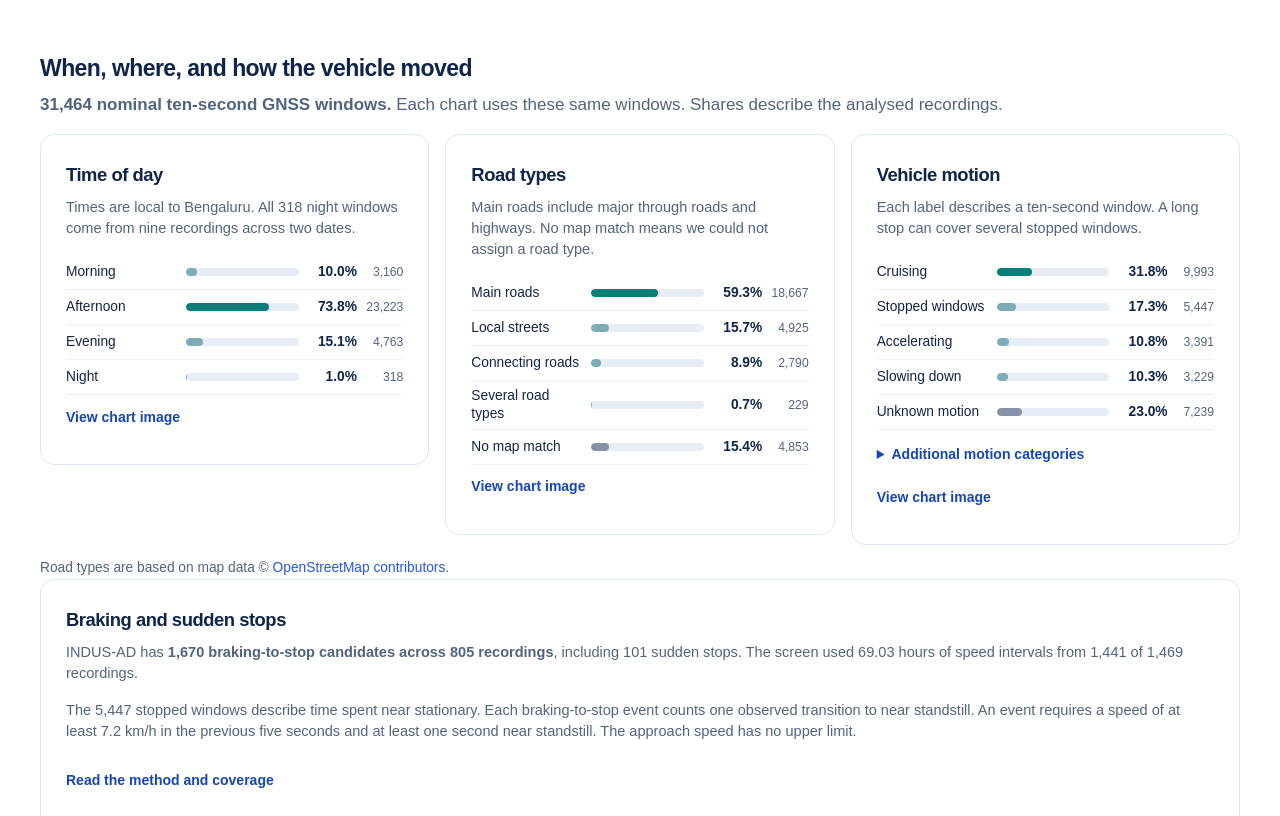
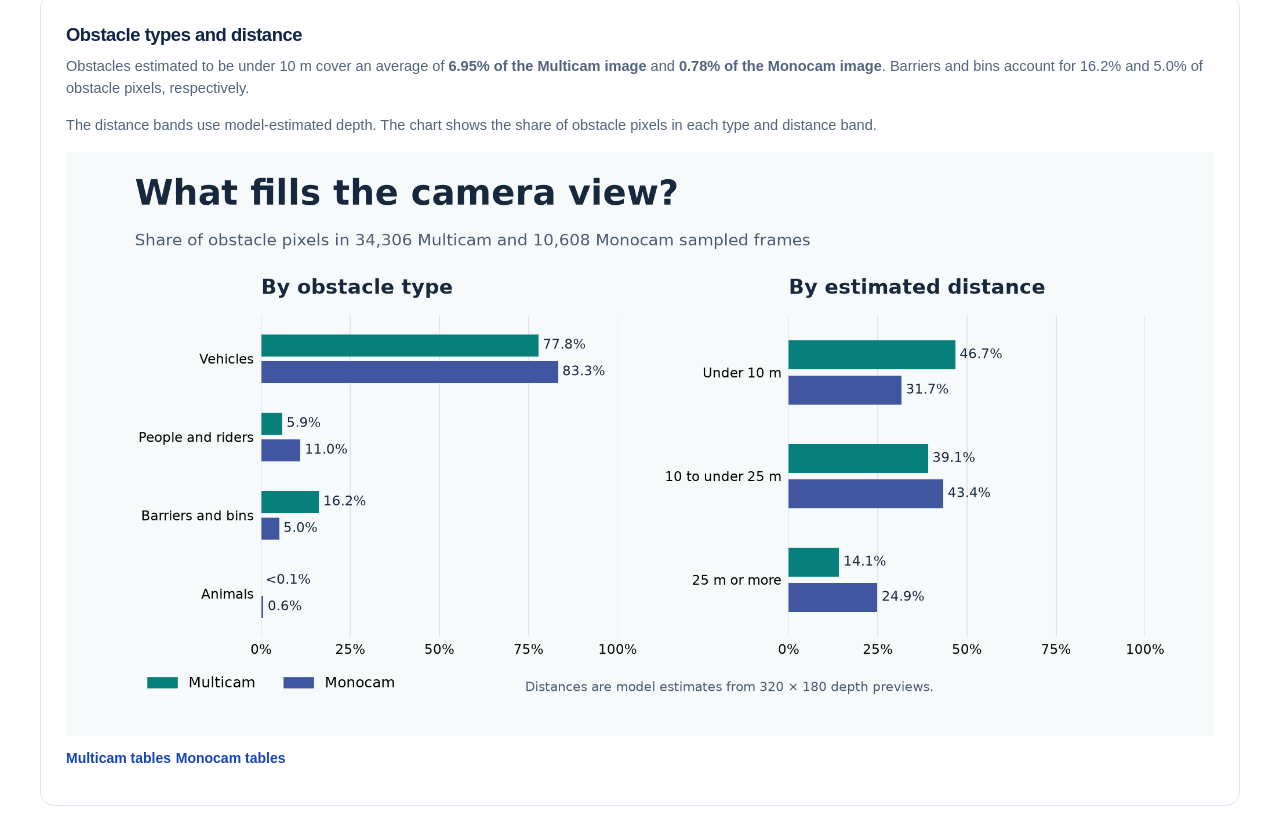
Before and after one commit to gagandeepreehal/indusad-website, a plain HTML site: page index.html in a window 1280 px wide. Shown: the part 7082-7898 px from the top of the page. Drawn offline with Linux system fonts and the light colour scheme.

Commit message:
Add depth-aware obstacle coverage and type distribution

```diff
--- a/index.html
+++ b/index.html
@@ -78,6 +78,15 @@
     </article>
     </div>
   </section>
+
+  <article id="obstacle-types-and-depth" class="distribution-card" aria-labelledby="obstacle-types-depth-heading">
+    <h4 id="obstacle-types-depth-heading">Obstacle types and distance</h4>
+    <p class="distribution-card-note">Obstacles estimated to be under 10 m cover an average of <strong>6.95% of the Multicam image</strong> and <strong>0.78% of the Monocam image</strong>. Barriers and bins account for 16.2% and 5.0% of obstacle pixels, respectively.</p>
+    <p class="distribution-card-note">The distance bands use model-estimated depth. The chart shows the share of obstacle pixels in each type and distance band.</p>
+    <a href="assets/distribution/obstacle-type-and-distance.png"><img src="assets/distribution/obstacle-type-and-distance.png" alt="Bar charts comparing obstacle pixel shares by type and distance in Multicam and Monocam" width="1980" height="1008" style="display:block;width:100%;height:auto" loading="lazy"></a>
+    <a class="distribution-download" href="https://huggingface.co/datasets/gagandeepreehal/indus-ad/tree/main/data/annotations/scenario/depth-aware/v1">Multicam tables</a>
+    <a class="distribution-download" href="https://huggingface.co/datasets/gagandeepreehal/indus-ad-monocam/tree/main/data/annotations/scenario/depth-aware/v1">Monocam tables</a>
+  </article>
 
   <section class="distribution-group" aria-labelledby="distribution-gnss">
     <h3 id="distribution-gnss">When, where, and how the vehicle moved</h3>
```
Also changed, not shown: assets/distribution/obstacle-type-and-distance.png (added).
